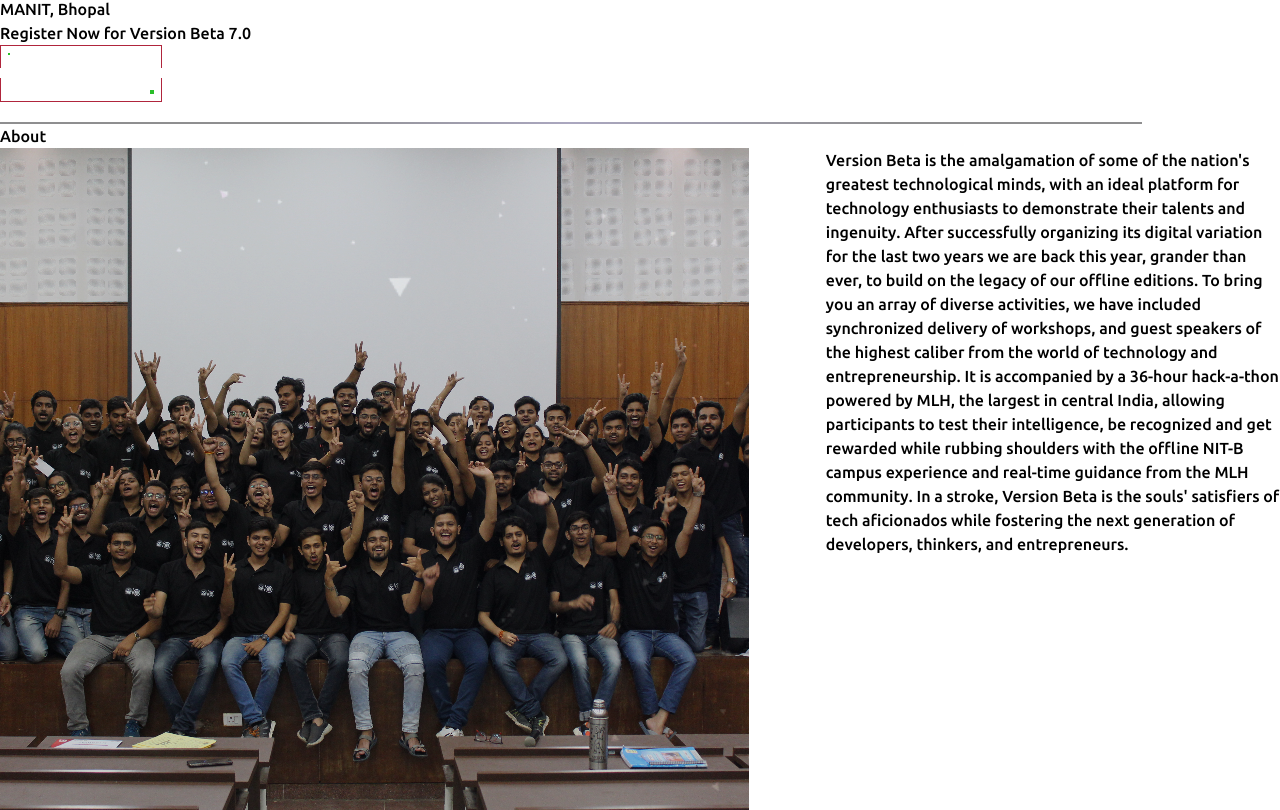
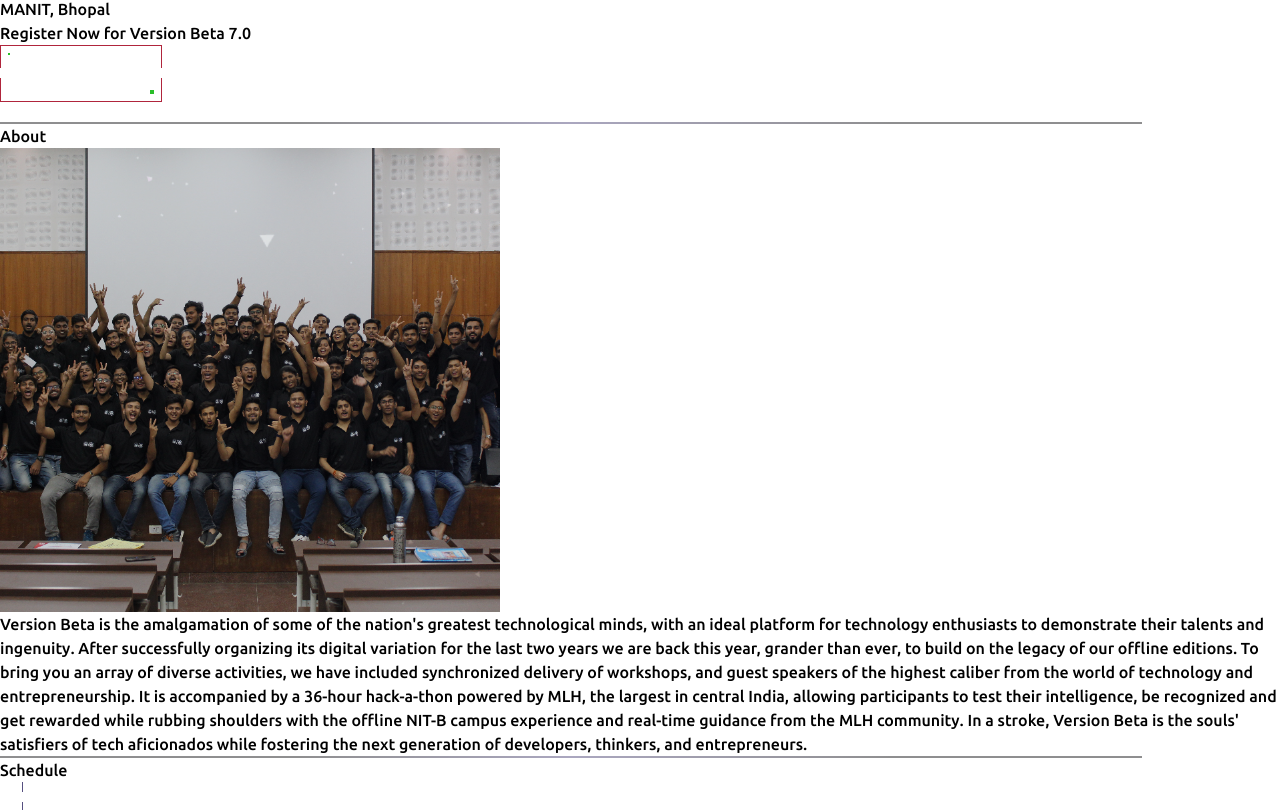
Before and after one commit to pm-8/Version-Beta-Main, a React (Vite) app: page / in a window 1280 px wide. Shown: the part 1370-2180 px from the top of the page. Built offline with nearby package versions, Linux system fonts and the light colour scheme.

Commit message:
Responsiveness added to About.jsx

```diff
--- a/src/Components/About.jsx
+++ b/src/Components/About.jsx
@@ -1,16 +1,18 @@
-import './Styles/About.css'
 const About = () => {
   return (
     <div id="about" className="w-9/12 mx-auto mt-24 flex flex-col gap-16">
-      <h1 className="text-[#897be2] text-center text-[45px] uppercase font-bold">
+      <h1 className="text-[#897be2] text-center text-[45px] uppercase font-bold hover:scale-110 transition-transform duration-300">
         About
       </h1>
-      <div className="container"  >
+      <div className="flex flex-col items-center gap-10 lg:flex-col xl:flex-row">
         <img
           src="/Images/aboutImg.png"
-          className="rounded-lg w-[45vw]"
+          alt=""
+          width="500"
+          height="500"
+          className="rounded-lg animate-pulse w-full lg:w-full xl:w-[45%] hover:scale-110 transition-transform duration-300"
         />
-        <p className="text-[#72a5af] w-[45%] text-lg ">
+        <p className="text-[#72a5af] w-full lg:w-full xl:w-[45%] text-lg">
           Version Beta is the amalgamation of some of the nation&apos;s greatest
           technological minds, with an ideal platform for technology enthusiasts
           to demonstrate their talents and ingenuity. After successfully
```
